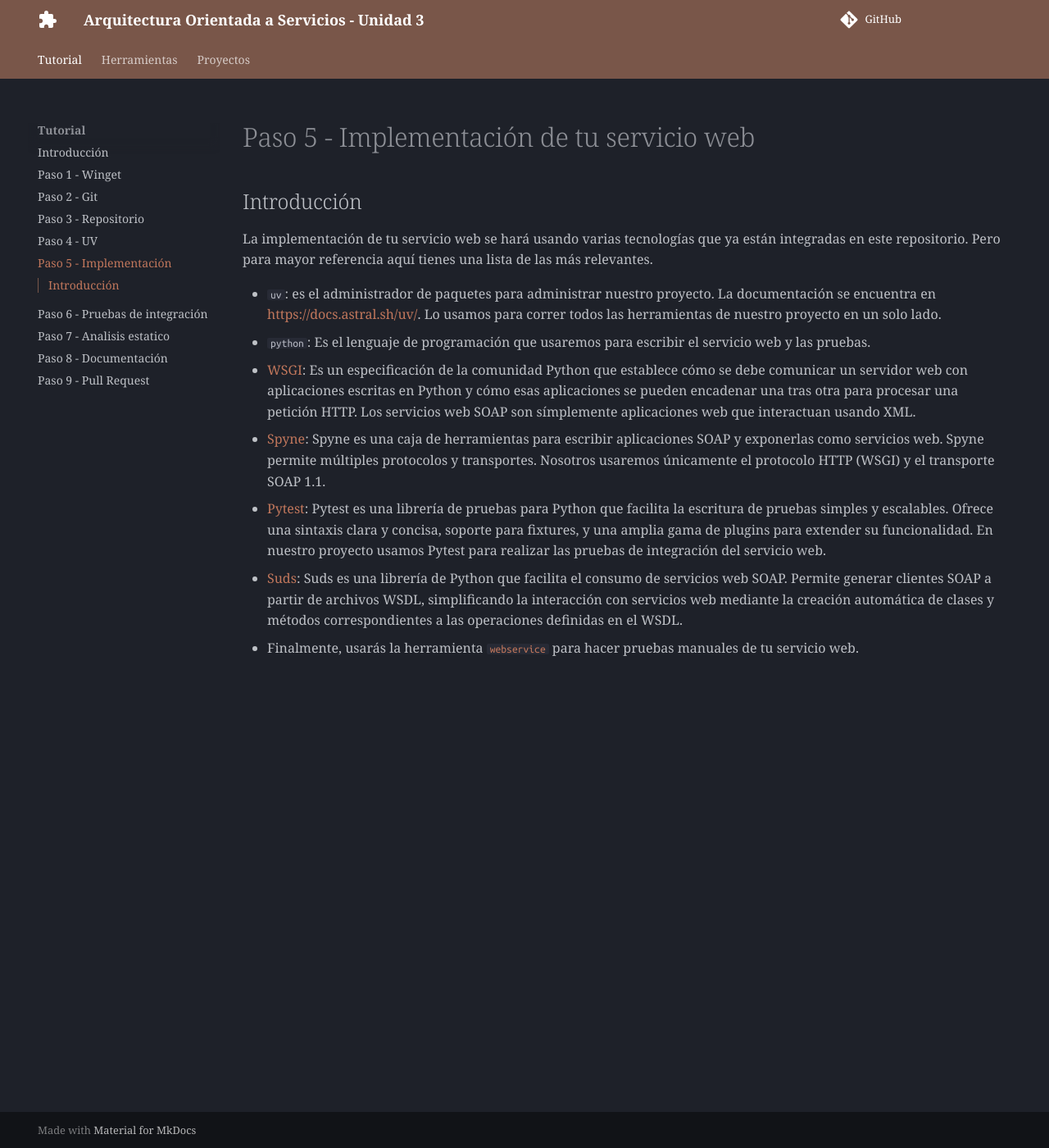
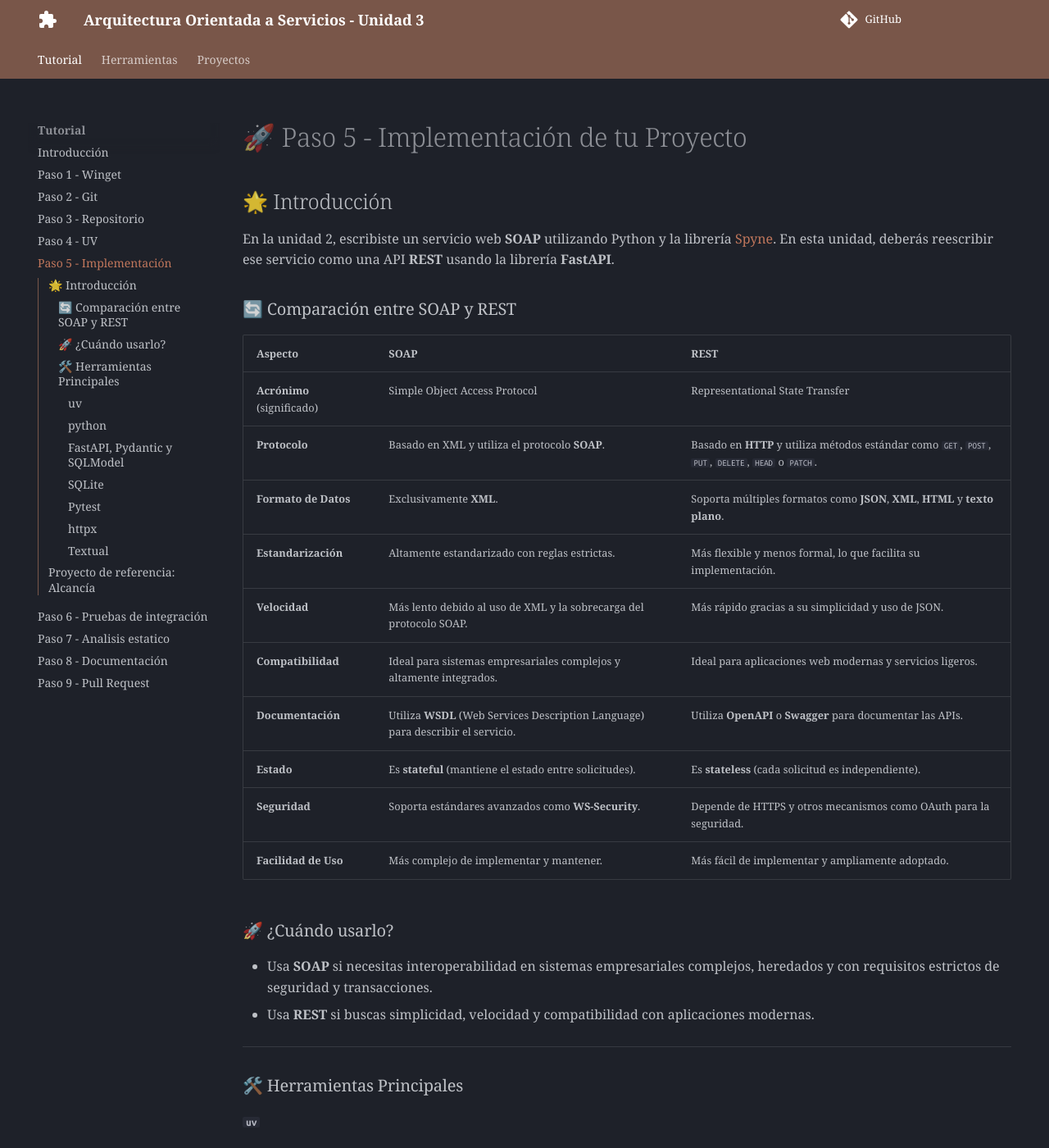
Before and after one commit to misaelnieto/itm_2025_soa_u3, an MkDocs documentation site: the page built from docs/tutorial/implementacion.md, in a window 1280 px wide and 1400 px high. Shown: the whole window at 82% size. Built offline with MkDocs 1.6.1 and Material for MkDocs 9.7.7, drawn with Linux system fonts in a browser that asks for light colours; emoji names are drawn with the system emoji font; comment, search, counter and statistics services are not loaded; some of the changed text lies outside the part shown.

Commit message:
Actualiza tutorial de implementación

```diff
--- a/docs/tutorial/implementacion.md
+++ b/docs/tutorial/implementacion.md
@@ -1,21 +1,101 @@
-# Paso 5 - Implementación de tu servicio web
+# 🚀 Paso 5 - Implementación de tu Proyecto
 
-## Introducción
+## 🌟 Introducción
 
-La implementación de tu servicio web se hará usando varias tecnologías que ya están integradas en este repositorio. Pero para mayor referencia aquí tienes una lista de las más relevantes.
+En la unidad 2, escribiste un servicio web **SOAP** utilizando Python y la librería [Spyne](http://spyne.io/). En esta unidad, deberás reescribir ese servicio como una API **REST** usando la librería **FastAPI**.
 
-- `uv`: es el administrador de paquetes para administrar nuestro proyecto. La
-  documentación se encuentra en
-  [https://docs.astral.sh/uv/](https://docs.astral.sh/uv/). Lo usamos para
-  correr todos las herramientas de nuestro proyecto en un solo lado.
--  `python`: Es el lenguaje de programación que usaremos para escribir el
-   servicio web y las pruebas.
-- [WSGI](https://wsgi.readthedocs.io/en/latest/): Es un especificación de la
-  comunidad Python que establece cómo se debe comunicar un servidor web con
-  aplicaciones escritas en Python y cómo esas aplicaciones se pueden encadenar
-  una tras otra para procesar una petición HTTP. Los servicios web SOAP son
-  símplemente aplicaciones web que interactuan usando XML.
-- [Spyne](http://spyne.io/): Spyne es una caja de herramientas para escribir aplicaciones SOAP y exponerlas como servicios web. Spyne permite múltiples protocolos y transportes. Nosotros usaremos únicamente el protocolo HTTP (WSGI) y el transporte SOAP 1.1.
-- [Pytest](https://docs.pytest.org/en/stable/): Pytest es una librería de pruebas para Python que facilita la escritura de pruebas simples y escalables. Ofrece una sintaxis clara y concisa, soporte para fixtures, y una amplia gama de plugins para extender su funcionalidad. En nuestro proyecto usamos Pytest para realizar las pruebas de integración del servicio web.
-- [Suds](https://fedorahosted.org/suds/): Suds es una librería de Python que facilita el consumo de servicios web SOAP. Permite generar clientes SOAP a partir de archivos WSDL, simplificando la interacción con servicios web mediante la creación automática de clases y métodos correspondientes a las operaciones definidas en el WSDL.
-- Finalmente, usarás la herramienta [`webservice`](../herramientas/webservice.md) para hacer pruebas manuales de tu servicio web.
+### 🔄 Comparación entre SOAP y REST
+
+| **Aspecto**            | **SOAP**                                                                 | **REST**                                                                 |
+|-------------------------|--------------------------------------------------------------------------|---------------------------------------------------------------------------|
+| **Acrónimo** (significado) | Simple Object Access Protocol                                          | Representational State Transfer                                           |
+| **Protocolo**           | Basado en XML y utiliza el protocolo **SOAP**.                          | Basado en **HTTP** y utiliza métodos estándar como `GET`, `POST`, `PUT`, `DELETE`, `HEAD` o `PATCH`. |
+| **Formato de Datos**    | Exclusivamente **XML**.                                                 | Soporta múltiples formatos como **JSON**, **XML**, **HTML** y **texto plano**. |
+| **Estandarización**     | Altamente estandarizado con reglas estrictas.                           | Más flexible y menos formal, lo que facilita su implementación.          |
+| **Velocidad**           | Más lento debido al uso de XML y la sobrecarga del protocolo SOAP.       | Más rápido gracias a su simplicidad y uso de JSON.                       |
+| **Compatibilidad**      | Ideal para sistemas empresariales complejos y altamente integrados.     | Ideal para aplicaciones web modernas y servicios ligeros.                |
+| **Documentación**       | Utiliza **WSDL** (Web Services Description Language) para describir el servicio. | Utiliza **OpenAPI** o **Swagger** para documentar las APIs.              |
+| **Estado**              | Es **stateful** (mantiene el estado entre solicitudes).                 | Es **stateless** (cada solicitud es independiente).                      |
+| **Seguridad**           | Soporta estándares avanzados como **WS-Security**.                      | Depende de HTTPS y otros mecanismos como OAuth para la seguridad.        |
+| **Facilidad de Uso**    | Más complejo de implementar y mantener.                                 | Más fácil de implementar y ampliamente adoptado.                         |
+
+### 🚀 ¿Cuándo usarlo?
+
+- Usa **SOAP** si necesitas interoperabilidad en sistemas empresariales complejos, heredados y con requisitos estrictos de seguridad y transacciones.
+- Usa **REST** si buscas simplicidad, velocidad y compatibilidad con aplicaciones modernas.
+
+---
+
+### 🛠️ Herramientas Principales
+
+#### `uv`
+
+- **Descripción**: Es el administrador de paquetes que utilizamos para gestionar nuestro proyecto.
+- **Documentación**: [uv Docs](https://docs.astral.sh/uv/)
+- **Uso**: Nos permite ejecutar todas las herramientas del proyecto desde un solo lugar.
+
+#### `python`
+
+- **Descripción**: Es el lenguaje de programación principal que utilizaremos
+  para desarrollar el proyecto y las pruebas.
+- **Documentación**: [Python Docs](https://www.python.org/doc/)
+
+#### [FastAPI](https://fastapi.tiangolo.com/), [Pydantic](https://docs.pydantic.dev/latest/) y [SQLModel](https://sqlmodel.tiangolo.com/)
+
+- **Descripción**: Un framework moderno y de alto rendimiento para construir
+  APIs REST con Python.
+- **Características**:
+  - Validación automática de datos (**Pydantic**)
+  - Documentación interactiva (**FastAPI**)
+  - Soporte para tipado estático (**Pydantic**)
+  - Soporte de ORM (**SqlModel**)
+- **Uso en el proyecto**: Usarás **FastAPI** para escribir las rutas del API REST de
+  tu proyecto.
+
+#### [SQLite](https://www.sqlite.org/index.html)
+
+- **Descripción**: Es una base de datos ligera y embebida que no requiere configuración ni un servidor independiente. Es solamente un archivo que se guarda en el disco duro.
+- **Uso en el proyecto**: Aunque no interactuarás directamente con **SQLite**, la usaremos como base de datos subyacente a través de la librería **SQLModel**. Esto nos permitirá almacenar y gestionar datos de manera eficiente mientras aprovechamos las capacidades ORM de **SQLModel**.
+- **Características**:
+  - No requiere instalación ni configuración adicional.
+  - Ideal para proyectos pequeños y medianos.
+  - Totalmente compatible con **SQLModel**.
+
+#### [Pytest](https://docs.pytest.org/en/stable/)
+
+- **Descripción**: Una librería de pruebas para Python bastante popular y sencilla con la que escribiras las pruebas de tu proyecto.
+- **Características**:
+  - Sintaxis clara y concisa.
+  - Soporte para fixtures.
+  - Amplia gama de plugins.
+- **Uso en el proyecto**: Escribirás las pruebas de integración utilizando **Pytest**.
+
+
+#### [httpx](https://www.python-httpx.org/)
+
+- **Descripción**: Una librería de Python para realizar solicitudes HTTP,
+  compatible con solicitudes síncronas y asíncronas.
+- **Uso en el proyecto**: Usarás httpx para comunicarte con el framework en tus pruebas de integración del backend (FastAPI) y con tu frontend, si es que usas Python.
+
+#### [Textual](https://textual.textualize.io/)
+
+- **Descripción**: Una librería de Python para construir interfaces de usuario (UI) en la terminal.
+- **Características**:
+  - Usa Python (y un poco de CSS) para escribir UIs en modo texto, interactivas y dinámicas para la terminal (y la web tambien!!). La terminal aún no es obsoleta!!
+  - No requiere bibliotecas gráficas o toolkits externos como QT, .NET, Gtk, etc.
+  - Usa cualquier otra librería de Python que necesites.
+- **Uso en el proyecto**: Puedes usar **Textual** para crear un frontend para tu proyecto. Si decides usar esta librería, te recomiendo que uses **httpx** para comunicarte con tu backend.
+
+---
+
+## Proyecto de referencia: Alcancía
+
+Estudia el proyecto de referencia para que puedas ver un ejemplo simple de implementación de un API REST con FastAPI (backend) y su integración con una interfáz de usuario usando exclusivamente Python.
+
+[Alcancía :pig2:](../proyectos/nnieto/index.md){ .md-button .md-button--primary .alcancia }
+
+---
+
+✨ ¡Con estas herramientas, tendrás todo lo necesario para implementar tu
+proyecto de manera eficiente y profesional! Si tienes dudas, no olvides
+consultar la documentación oficial de cada herramienta. 🚀
```
Also changed, not shown: README.md (+9 -0 lines).
